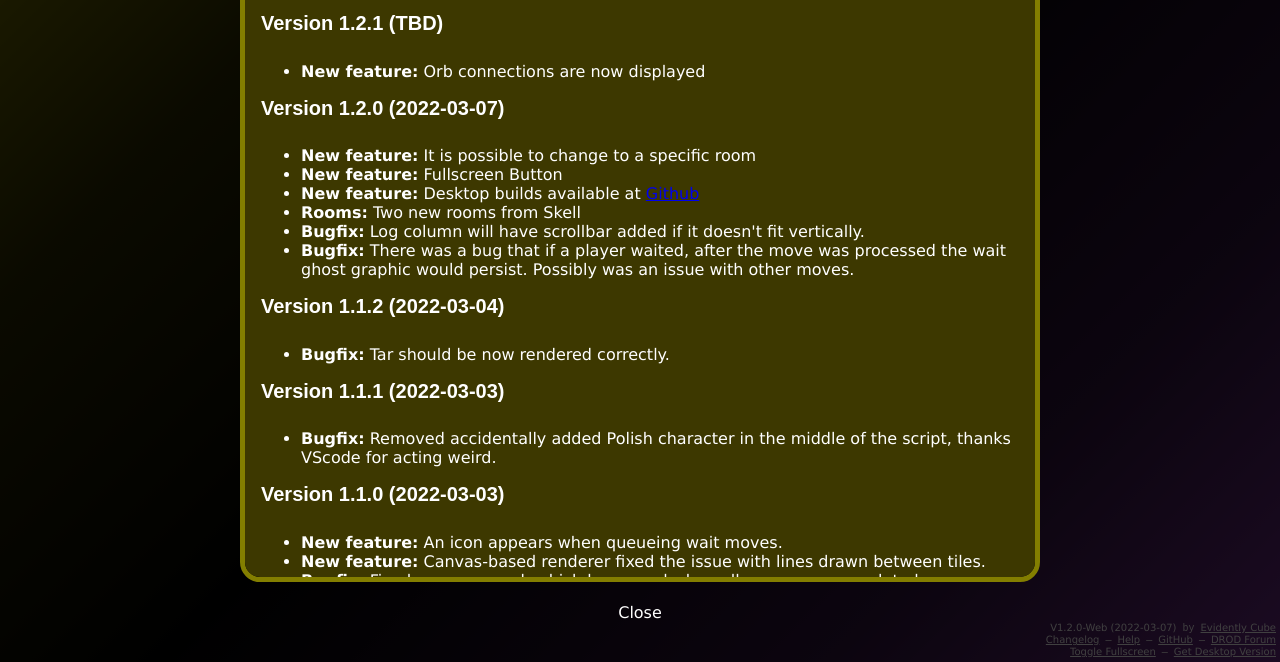
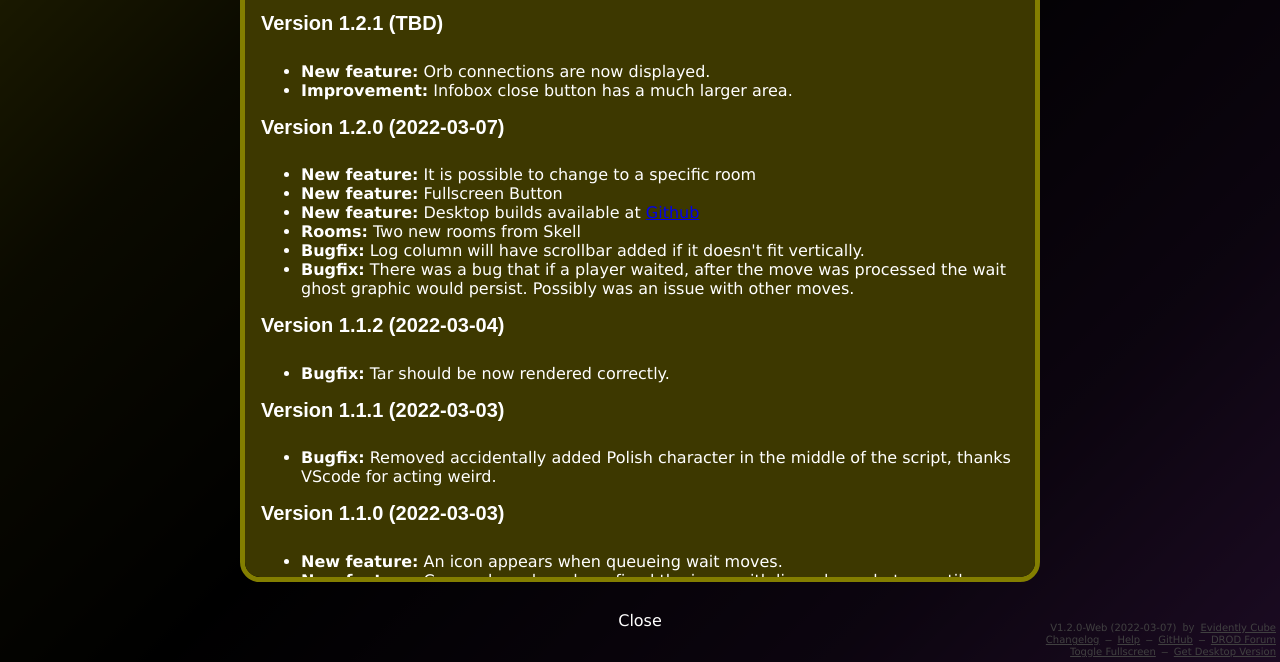
Before and after one commit to EvidentlyCube/ssssss, a website: page public/index.html in a window 1280 px wide. Both pictures are taken after a click on the link "Changelog". Shown: the part 138-800 px from the top of the page. Drawn offline with Linux system fonts and the light colour scheme; no server answers.

Commit message:
Improvement: Infobox close button has now much larger hit area

```diff
--- a/public/index.html
+++ b/public/index.html
@@ -488,7 +488,8 @@
             <h3>Changelog</h3>
             <h4>Version 1.2.1 (TBD)</h4>
             <ul>
-                <li><strong>New feature:</strong> Orb connections are now displayed</li>
+                <li><strong>New feature:</strong> Orb connections are now displayed.</li>
+                <li><strong>Improvement:</strong> Infobox close button has a much larger area.</li>
             </ul>
             <h4>Version 1.2.0 (2022-03-07)</h4>
             <ul>
--- a/public/style/style.css
+++ b/public/style/style.css
@@ -533,7 +533,8 @@ hr {
 }
 .close-info-box {
     position: absolute;
-    bottom: 5vh;
+    bottom: 1vh;
+    padding: 3vh 10vw;
     cursor: pointer;
 }
 .close-info-box:hover {
```
